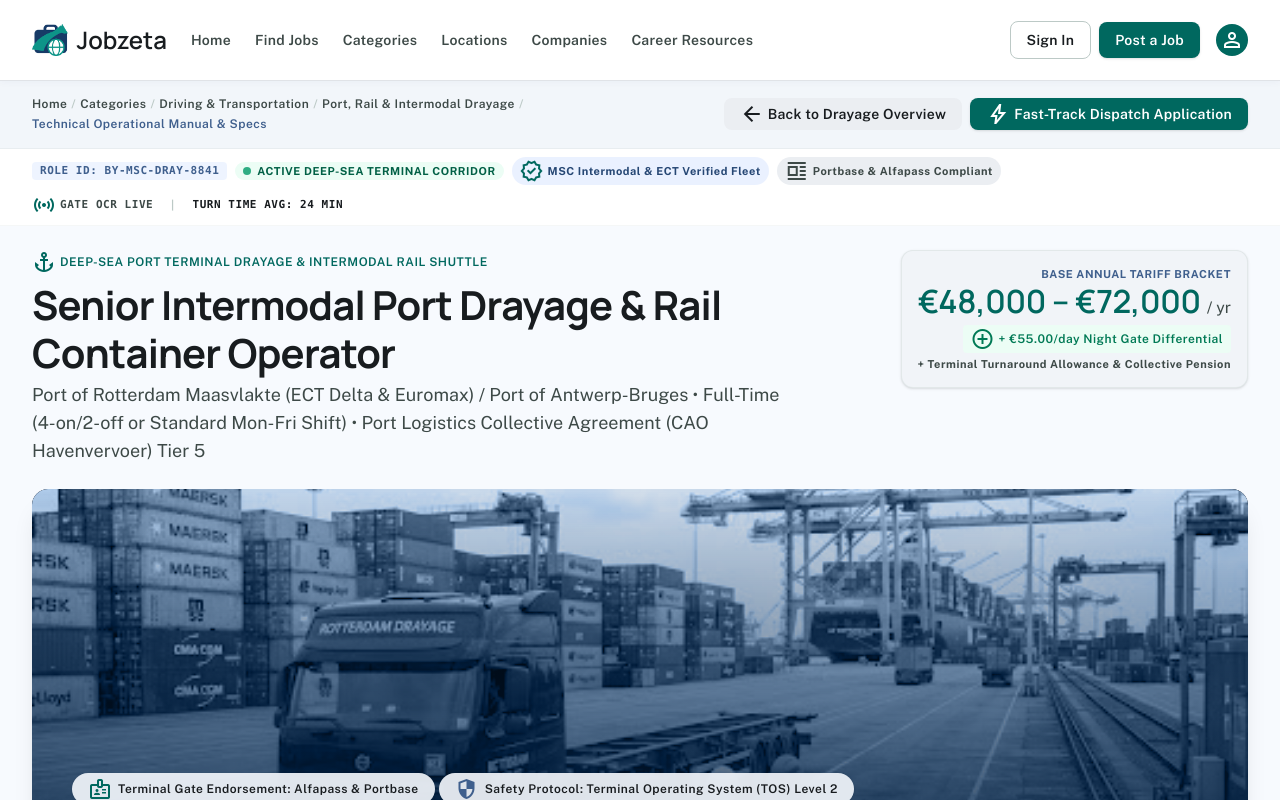
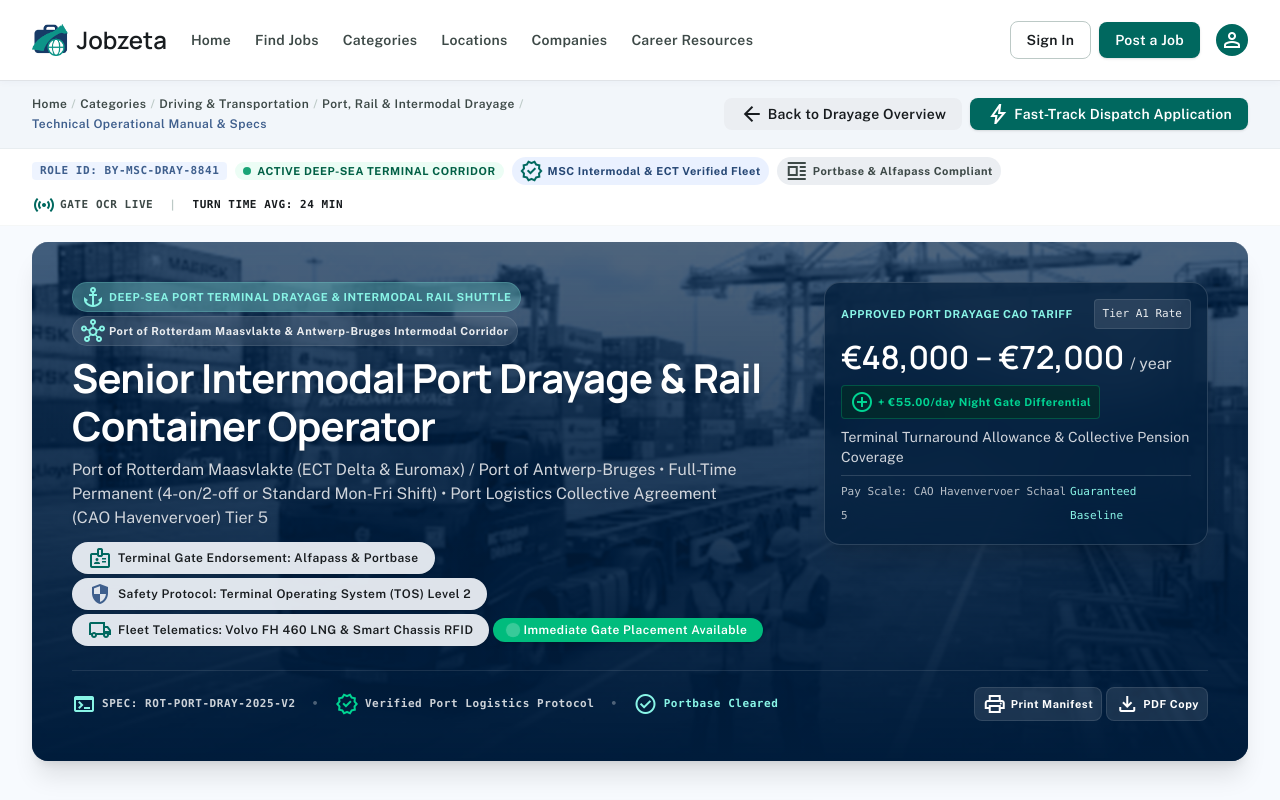
Before and after one commit to msaadfall25bsse/jobzeta, a Next.js app: page /jobs/senior-intermodal-port-drayage-operator in a window 1280 px wide. Shown: the top 800 px of the page. Built offline with nearby package versions, Linux system fonts and the light colour scheme.

Commit message:
Update Senior Intermodal Port Drayage page to exact Stitch photographic overlay design

```diff
--- a/app/jobs/senior-intermodal-port-drayage-operator/page.tsx
+++ b/app/jobs/senior-intermodal-port-drayage-operator/page.tsx
@@ -27,7 +27,11 @@
                   Categories
                 </Link>
                 <span className="text-outline-variant">/</span>
-                <Link className="hover:text-primary transition-colors" data-path="categories" href="/categories/driving-and-transportation">
+                <Link
+                  className="hover:text-primary transition-colors"
+                  data-path="categories"
+                  href="/categories/driving-and-transportation"
+                >
                   Driving &amp; Transportation
                 </Link>
                 <span className="text-outline-variant">/</span>
@@ -93,73 +97,105 @@
             </div>
           </div>
 
-          {/* Job Title & Tariff Header */}
-          <header className="w-full px-margin pt-space-lg pb-space-lg bg-surface">
+          {/* Hero Showcase Photographic Container */}
+          <section className="w-full px-margin pb-space-xl pt-space-md">
             <div className="max-w-7xl mx-auto">
+              <div className="relative w-full rounded-2xl overflow-hidden shadow-xl bg-on-secondary-fixed">
+                <img
+                  alt="Modern European container drayage Volvo FH truck with semi-trailer chassis standing in Port of Rotterdam container terminal with massive ship-to-shore gantry cranes and stacked ocean shipping containers in the background, with two safety-geared port logistics specialists reviewing dispatch manifests on a ruggedized tablet, crisp daylight lighting with industrial steel aesthetic, teal and deep navy highlights."
+                  className="absolute inset-0 w-full h-full object-cover mix-blend-luminosity opacity-85 brightness-95 contrast-105"
+                  src="/intermodal-drayage-hero.jpg"
+                />
+                <div className="absolute inset-0 bg-gradient-to-t from-on-secondary-fixed via-on-secondary-fixed/80 to-on-secondary-fixed/60 backdrop-blur-[1px]"></div>
+                <div className="relative z-10 p-space-lg md:p-space-xl flex flex-col justify-between gap-space-lg min-h-[440px]">
                   <div className="flex flex-col lg:flex-row lg:items-start lg:justify-between gap-space-lg">
-                <div className="space-y-space-xs max-w-3xl">
-                  <div className="inline-flex items-center gap-space-xs text-primary font-label-md text-label-md uppercase tracking-wider">
-                    <span className="material-symbols-outlined text-[18px]">anchor</span>
-                    Deep-Sea Port Terminal Drayage &amp; Intermodal Rail Shuttle
+                    <div className="space-y-space-sm max-w-3xl">
+                      <div className="flex flex-wrap items-center gap-space-xs">
+                        <span className="inline-flex items-center gap-space-xs px-space-sm py-0.5 rounded-full bg-primary-fixed/30 text-primary-fixed font-label-sm text-label-sm uppercase tracking-wider font-semibold backdrop-blur-md border border-primary-fixed/20">
+                          <span className="material-symbols-outlined text-[16px]">anchor</span> Deep-Sea Port Terminal Drayage &amp; Intermodal Rail Shuttle
+                        </span>
+                        <span className="inline-flex items-center gap-space-xs px-space-sm py-0.5 rounded-full bg-surface/10 text-white/90 font-label-sm text-label-sm backdrop-blur-md border border-white/10">
+                          <span className="material-symbols-outlined text-[14px] text-primary-fixed">hub</span> Port of Rotterdam Maasvlakte &amp; Antwerp-Bruges Intermodal Corridor
+                        </span>
                       </div>
-                  <h1 className="font-headline-xl text-headline-xl text-on-surface tracking-tight">
+                      <h1 className="font-headline-xl text-headline-xl text-white tracking-tight font-bold drop-shadow-sm">
                         Senior Intermodal Port Drayage &amp; Rail Container Operator
                       </h1>
-                  <p className="font-body-lg text-body-lg text-on-surface-variant">
-                    Port of Rotterdam Maasvlakte (ECT Delta &amp; Euromax) / Port of Antwerp-Bruges • Full-Time (4-on/2-off or Standard Mon-Fri Shift) • Port Logistics Collective Agreement (CAO Havenvervoer) Tier 5
+                      <p className="font-body-md text-body-md text-surface-container-high/90 max-w-2xl leading-relaxed drop-shadow">
+                        Port of Rotterdam Maasvlakte (ECT Delta &amp; Euromax) / Port of Antwerp-Bruges • Full-Time Permanent (4-on/2-off or Standard Mon-Fri Shift) • Port Logistics Collective Agreement (CAO Havenvervoer) Tier 5
                       </p>
+                      <div className="flex flex-wrap items-center gap-space-xs pt-1">
+                        <span className="px-space-md py-space-xs rounded-full bg-surface/90 backdrop-blur-md text-on-surface font-label-md text-label-md flex items-center gap-1.5 shadow-sm">
+                          <span className="material-symbols-outlined text-primary text-[16px]">badge</span> Terminal Gate Endorsement: Alfapass &amp; Portbase
+                        </span>
+                        <span className="px-space-md py-space-xs rounded-full bg-surface/90 backdrop-blur-md text-on-surface font-label-md text-label-md flex items-center gap-1.5 shadow-sm">
+                          <span className="material-symbols-outlined text-secondary text-[16px]">security</span> Safety Protocol: Terminal Operating System (TOS) Level 2
+                        </span>
+                        <span className="px-space-md py-space-xs rounded-full bg-surface/90 backdrop-blur-md text-on-surface font-label-md text-label-md flex items-center gap-1.5 shadow-sm">
+                          <span className="material-symbols-outlined text-primary text-[16px]">local_shipping</span> Fleet Telematics: Volvo FH 460 LNG &amp; Smart Chassis RFID
+                        </span>
+                        <span className="px-space-md py-space-xs rounded-full bg-emerald-500 text-white font-label-md text-label-md flex items-center gap-1.5 shadow-md font-semibold">
+                          <span className="w-2 h-2 rounded-full bg-white animate-ping"></span> Immediate Gate Placement Available
+                        </span>
                       </div>
-                {/* Tariff & Compensation Pill */}
-                <div className="flex-shrink-0 flex flex-col items-start lg:items-end bg-surface-container-low p-space-md rounded-xl shadow-sm border border-outline-variant/30 min-w-[280px]">
-                  <span className="font-label-sm text-label-sm uppercase tracking-wider text-secondary">Base Annual Tariff Bracket</span>
-                  <div className="font-headline-lg text-headline-lg text-primary tracking-tight font-bold">
-                    €48,000 – €72,000 <span className="font-body-md text-body-md text-on-surface-variant font-normal">/ yr</span>
                     </div>
-                  <div className="mt-1 flex items-center gap-1 font-label-md text-label-md text-emerald-700 bg-emerald-50 px-2 py-0.5 rounded">
+                    <div className="flex-shrink-0 flex flex-col items-start bg-on-secondary-fixed/70 backdrop-blur-xl p-space-md rounded-2xl shadow-xl border border-white/15 min-w-[300px] max-w-sm text-white space-y-2">
+                      <div className="flex items-center justify-between w-full">
+                        <span className="font-label-sm text-label-sm uppercase tracking-wider text-primary-fixed font-bold">
+                          Approved Port Drayage CAO Tariff
+                        </span>
+                        <span className="text-[11px] font-mono px-2 py-0.5 rounded bg-white/10 text-white/90 border border-white/10">
+                          Tier A1 Rate
+                        </span>
+                      </div>
+                      <div className="font-headline-lg text-headline-lg text-white tracking-tight font-bold">
+                        €48,000 – €72,000 <span className="font-body-md text-body-md text-white/80 font-normal">/ year</span>
+                      </div>
+                      <div className="flex items-center gap-1 font-label-sm text-label-sm text-emerald-400 bg-emerald-950/60 px-2 py-1 rounded border border-emerald-500/30">
                         <span className="material-symbols-outlined text-[16px]">add_circle</span>
                         <span>+ €55.00/day Night Gate Differential</span>
                       </div>
-                  <span className="font-label-sm text-label-sm text-on-surface-variant mt-1">+ Terminal Turnaround Allowance &amp; Collective Pension</span>
+                      <p className="font-body-sm text-body-sm text-surface-container-high/90">
+                        Terminal Turnaround Allowance &amp; Collective Pension Coverage
+                      </p>
+                      <div className="pt-1 border-t border-white/15 w-full flex items-center justify-between text-[11px] font-mono text-white/70">
+                        <span>Pay Scale: CAO Havenvervoer Schaal 5</span>
+                        <span className="text-primary-fixed">Guaranteed Baseline</span>
                       </div>
                     </div>
                   </div>
-          </header>
-
-          {/* Hero Showcase Photographic Container */}
-          <section className="w-full px-margin pb-space-xl">
-            <div className="max-w-7xl mx-auto">
-              <div className="relative w-full rounded-2xl overflow-hidden shadow-xl bg-on-secondary-fixed">
-                <img
-                  className="w-full h-[380px] md:h-[480px] object-cover mix-blend-luminosity opacity-90 brightness-95 contrast-105"
-                  alt="Modern European container drayage Volvo FH truck with semi-trailer chassis standing in Port of Rotterdam container terminal with massive ship-to-shore gantry cranes and stacked ocean shipping containers in the background, with two safety-geared port logistics specialists reviewing dispatch manifests on a ruggedized tablet, crisp daylight lighting with industrial steel aesthetic, teal and deep navy highlights."
-                  src="/intermodal-drayage-hero.jpg"
-                />
-                {/* Overlay Gradient Scrim */}
-                <div className="absolute inset-0 bg-gradient-to-t from-on-secondary-fixed via-on-secondary-fixed/50 to-transparent"></div>
-                {/* Floating Badges Layer */}
-                <div className="absolute inset-x-0 bottom-0 p-space-lg md:p-space-xl flex flex-col justify-end gap-space-md">
-                  <div className="flex flex-wrap items-center gap-space-xs">
-                    <span className="px-space-md py-space-xs rounded-full bg-surface/90 backdrop-blur-md text-on-surface font-label-md text-label-md flex items-center gap-1.5 shadow-sm">
-                      <span className="material-symbols-outlined text-primary text-[16px]">badge</span>
-                      Terminal Gate Endorsement: Alfapass &amp; Portbase
+                  <div className="pt-space-md border-t border-white/10 flex flex-wrap items-center justify-between gap-space-md font-label-sm text-label-sm text-white/80">
+                    <div className="flex flex-wrap items-center gap-space-md font-mono">
+                      <span className="flex items-center gap-1.5">
+                        <span className="material-symbols-outlined text-primary-fixed text-[16px]">terminal</span> SPEC: ROT-PORT-DRAY-2025-V2
                       </span>
-                    <span className="px-space-md py-space-xs rounded-full bg-surface/90 backdrop-blur-md text-on-surface font-label-md text-label-md flex items-center gap-1.5 shadow-sm">
-                      <span className="material-symbols-outlined text-secondary text-[16px]">security</span>
-                      Safety Protocol: Terminal Operating System (TOS) Level 2
+                      <span className="text-white/30 hidden sm:inline">•</span>
+                      <span className="flex items-center gap-1.5">
+                        <span className="material-symbols-outlined text-emerald-400 text-[16px]">verified</span> Verified Port Logistics Protocol
                       </span>
-                    <span className="px-space-md py-space-xs rounded-full bg-surface/90 backdrop-blur-md text-on-surface font-label-md text-label-md flex items-center gap-1.5 shadow-sm">
-                      <span className="material-symbols-outlined text-primary text-[16px]">local_shipping</span>
-                      Fleet Telematics: Volvo FH 460 LNG &amp; Smart Chassis RFID
-                    </span>
-                    <span className="px-space-md py-space-xs rounded-full bg-emerald-500 text-white font-label-md text-label-md flex items-center gap-1.5 shadow-md">
-                      <span className="w-2 h-2 rounded-full bg-white animate-ping"></span>
-                      Immediate Gate Placement Available
+                      <span className="text-white/30 hidden sm:inline">•</span>
+                      <span className="flex items-center gap-1.5 text-primary-fixed">
+                        <span className="material-symbols-outlined text-[16px]">check_circle</span> Portbase Cleared
                       </span>
                     </div>
-                  <div className="text-white max-w-2xl hidden md:block">
-                    <p className="font-body-md text-body-md text-surface-container-high/90 drop-shadow">
-                      Direct Maasvlakte Pier to Inland Venlo &amp; Duisburg high-efficiency intermodal shuttle loops. Automated lane clearance, pre-reserved rail crane windows, and dedicated latest-generation LNG tractor units.
-                    </p>
+                    <div className="flex items-center gap-space-xs">
+                      <button
+                        className="inline-flex items-center gap-1 px-space-sm py-1 rounded-lg bg-white/10 hover:bg-white/20 text-white font-label-sm text-label-sm transition-colors border border-white/10 cursor-pointer"
+                        onClick={() => window.print()}
+                        type="button"
+                      >
+                        <span className="material-symbols-outlined text-[16px]">print</span>
+                        <span>Print Manifest</span>
+                      </button>
+                      <button
+                        className="inline-flex items-center gap-1 px-space-sm py-1 rounded-lg bg-white/10 hover:bg-white/20 text-white font-label-sm text-label-sm transition-colors border border-white/10 cursor-pointer"
+                        onClick={() => alert("Downloading PDF Copy...")}
+                        type="button"
+                      >
+                        <span className="material-symbols-outlined text-[16px]">download</span>
+                        <span>PDF Copy</span>
+                      </button>
+                    </div>
                   </div>
                 </div>
               </div>
```
Lines whose indentation alone changed are shown as unchanged.
